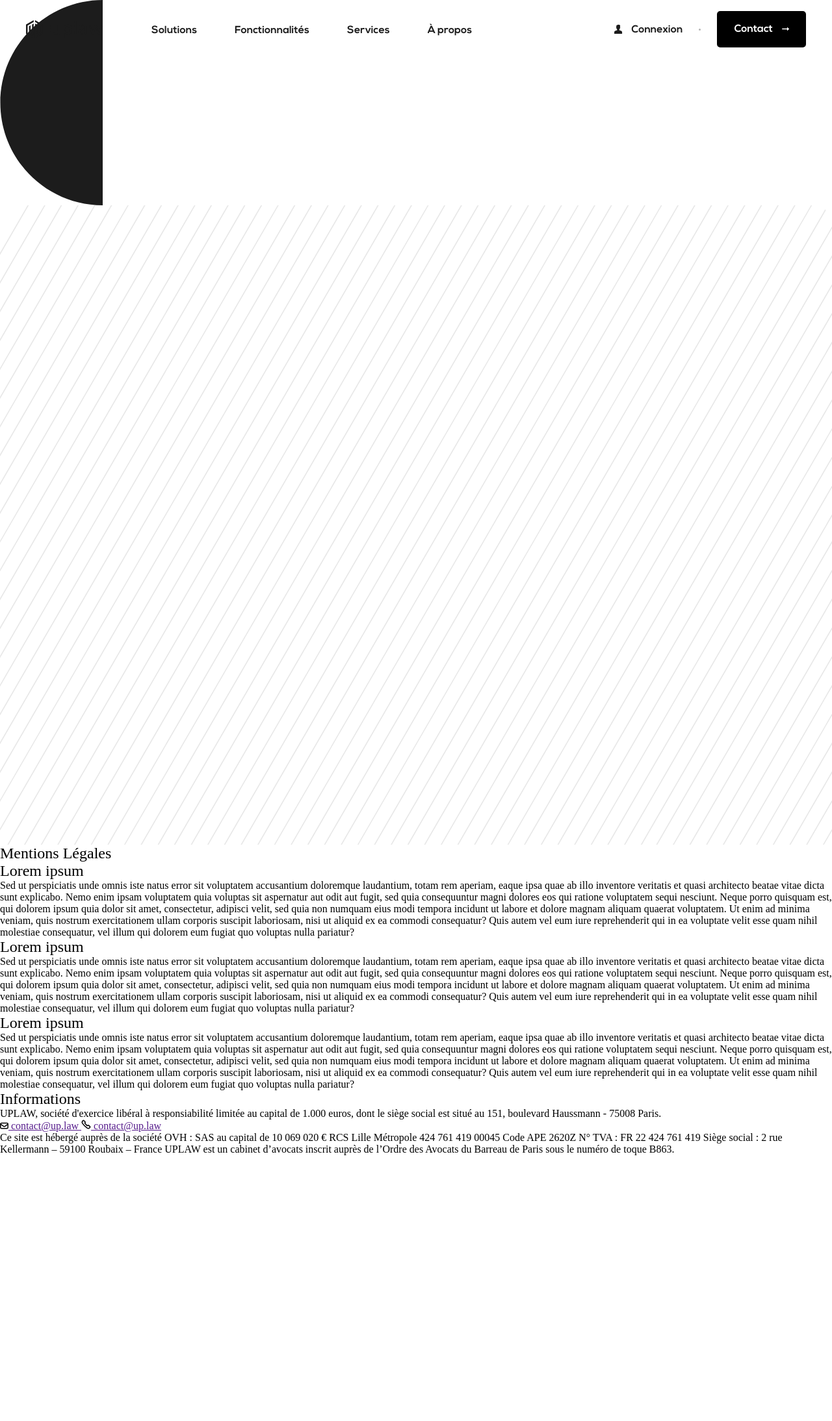
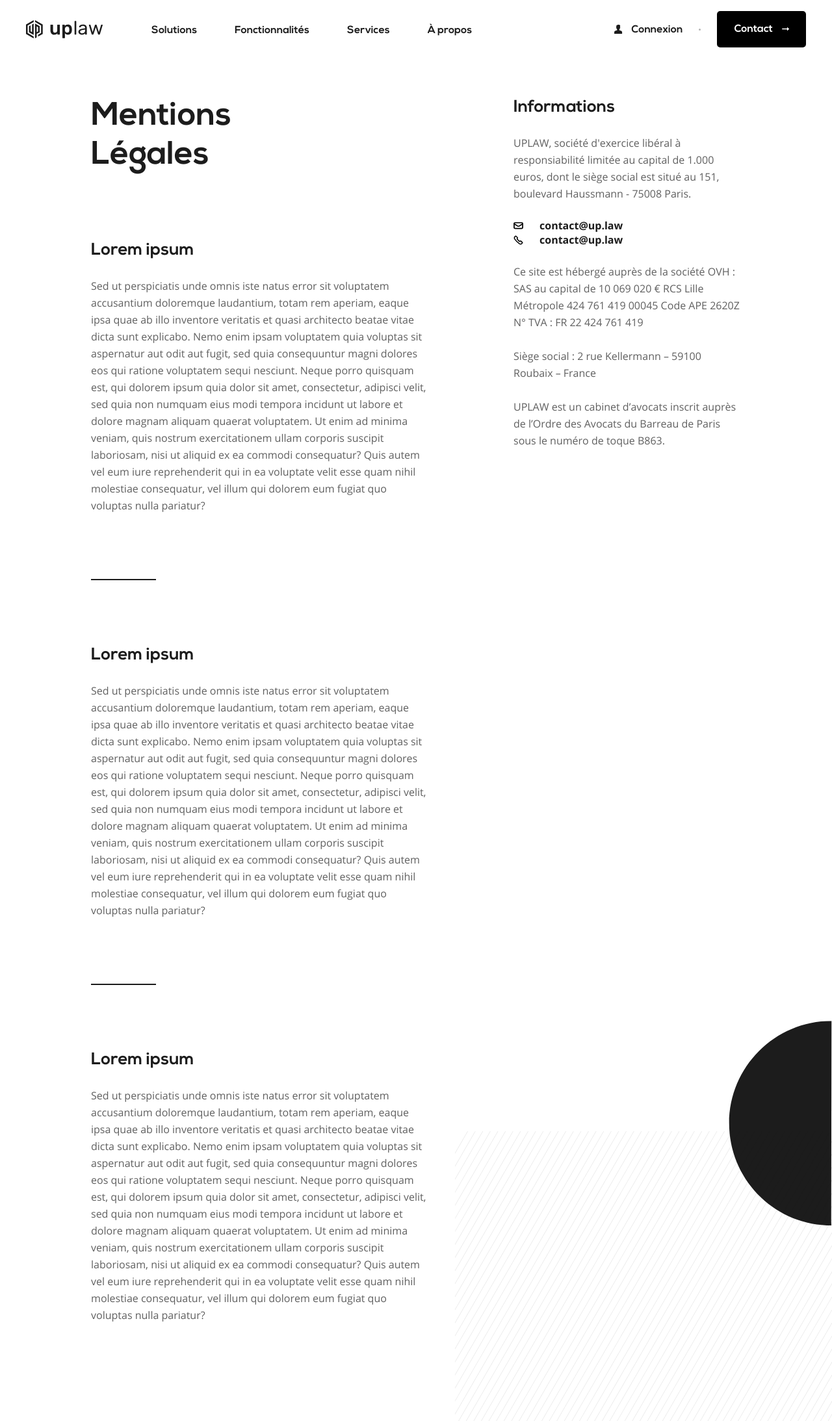
Before and after one commit to leonardchalvet/Uplaw, a PHP site: page /mentions.php in a window 1280 px wide. Shown: the whole page at 65% size. Before the commit the page ends 1778 px from the top, so only its background shows below. Run offline with PHP 8.4, Linux system fonts and the light colour scheme.

Commit message:
Page Mentions legales 100%

```diff
--- a/Front/mentions.php
+++ b/Front/mentions.php
@@ -63,11 +63,11 @@
 							UPLAW, société d'exercice libéral à responsiabilité limitée au capital de 1.000 euros, dont le siège social est situé au 151, boulevard Haussmann - 75008 Paris.
 						</p>
 						<div class="container-links">
-							<a href="">
+							<a href="mailto:test@test.test">
 								<img src="img/mentions/mentions-contact.svg">
 								<span>contact@up.law</span>
 							</a>
-							<a href="">
+							<a href="tel:+33500000000">
 								<img src="img/mentions/mentions-phone.svg">
 								<span>contact@up.law</span>
 							</a>
@@ -78,10 +78,10 @@
 							RCS Lille Métropole 424 761 419 00045
 							Code APE 2620Z
 							N° TVA : FR 22 424 761 419
-
+							<br><br>
 							Siège social :
 							2 rue Kellermann – 59100 Roubaix – France
-
+							<br><br>
 							UPLAW est un cabinet d’avocats inscrit auprès de l’Ordre des Avocats du Barreau de Paris sous le numéro de toque B863.
 						</p>
 					</aside>
--- a/Front/script/minify/mentions-min.js
+++ b/Front/script/minify/mentions-min.js
@@ -0,0 +1 @@
+$(window).on("load",function(){window.matchMedia("(min-width: 700px)").matches&&$("#section-mentions .obj-1").attr("data-parallax",'{"y": -100, "smoothness": 80}')});
--- a/Front/style/css/mentions.css
+++ b/Front/style/css/mentions.css
@@ -628,6 +628,98 @@ main {
 /*====================================
 =            PAGE MENTIONS           =
 =====================================*/
+main {
+  overflow: initial; }
+
+#section-mentions {
+  position: relative;
+  padding-top: 150px;
+  padding-bottom: 150px; }
+  #section-mentions .obj-1 {
+    position: absolute;
+    bottom: 300px;
+    right: 0;
+    transform: translateY(-50%);
+    width: 160px;
+    height: 315px; }
+  #section-mentions .obj-2 {
+    position: absolute;
+    right: 0;
+    bottom: 0;
+    width: 580px; }
+  #section-mentions .wrapper {
+    display: flex;
+    align-items: flex-start;
+    justify-content: space-between;
+    margin-right: auto;
+    margin-left: auto; }
+    @media screen and (min-width: 700px) and (max-width: 1250px) {
+      #section-mentions .wrapper {
+        width: 100%;
+        padding-right: 50px;
+        padding-left: 50px; } }
+    @media screen and (max-width: 700px) {
+      #section-mentions .wrapper {
+        width: 100%;
+        padding-right: 25px;
+        padding-left: 25px; } }
+    @media screen and (min-width: 1250px) {
+      #section-mentions .wrapper {
+        width: 1000px; } }
+    #section-mentions .wrapper .container-text {
+      width: 520px; }
+      #section-mentions .wrapper .container-text h1 {
+        font-family: Nexa-Bold;
+        color: #1C1C1C;
+        font-size: 50px;
+        line-height: 60px;
+        width: 230px; }
+      #section-mentions .wrapper .container-text .container-el {
+        margin-top: 100px; }
+        #section-mentions .wrapper .container-text .container-el .el h2 {
+          font-family: Nexa-Bold;
+          color: #1C1C1C;
+          font-size: 26px;
+          line-height: 32px; }
+        #section-mentions .wrapper .container-text .container-el .el p {
+          margin-top: 25px;
+          font-family: OpenSans-Regular;
+          color: #606060;
+          font-size: 16px;
+          line-height: 26px; }
+        #section-mentions .wrapper .container-text .container-el .sep {
+          margin: 100px 0px 100px 0px;
+          height: 2px;
+          width: 100px;
+          background-color: #1C1C1C; }
+    #section-mentions .wrapper aside {
+      position: sticky;
+      top: 150px;
+      width: 350px; }
+      #section-mentions .wrapper aside h2 {
+        font-family: Nexa-Bold;
+        color: #1C1C1C;
+        font-size: 26px;
+        line-height: 32px; }
+      #section-mentions .wrapper aside p {
+        margin-top: 25px;
+        font-family: OpenSans-Regular;
+        color: #606060;
+        font-size: 16px;
+        line-height: 26px; }
+      #section-mentions .wrapper aside .container-links {
+        margin: 25px 0; }
+        #section-mentions .wrapper aside .container-links a {
+          color: #1C1C1C;
+          display: flex;
+          align-items: center;
+          text-decoration: none; }
+          #section-mentions .wrapper aside .container-links a img {
+            width: 15px;
+            margin-right: 25px; }
+          #section-mentions .wrapper aside .container-links a span {
+            font-family: OpenSans-Bold; }
+
 /*========================================
 =            END PAGE MENTIONS           =
 =========================================*/
--- a/Front/style/scss/mentions.scss
+++ b/Front/style/scss/mentions.scss
@@ -4,43 +4,89 @@
 /*====================================
 =            PAGE MENTIONS           =
 =====================================*/
+main{
+	overflow: initial;
+}
 
 #section-mentions {
+	position: relative;
+	padding-top: 150px;
+	padding-bottom: 150px;
+
+	.obj-1 {
+		position: absolute;
+		bottom: 300px;
+		right: 0;
+		transform: translateY(-50%);
+
+		width: 160px;
+		height: 315px;
+	}
+	.obj-2 {
+		position: absolute;
+		right: 0;
+		bottom: 0;
+
+		width: 580px;
+	}
 
 	.wrapper {
 
+		display: flex;
+		align-items: flex-start;
+		justify-content: space-between;
+
+		@include styleGrid3;
+
 		.container-text {
+			width: 520px;
 			h1 {
-
+				@include styleH1;
+				width: 230px;
 			}
 			.container-el {
+				margin-top: 100px;
 				.el {
 					h2 {
-
+						@include styleH4;
 					}
-					p {
-
+					p {
+						margin-top: 25px;
+						@include styleParagraphMedium;
 					}
 				}
 				.sep {
-
+					margin: 100px 0px 100px 0px;
+					height: 2px;
+					width: 100px;
+					background-color: $colorMain_1;
 				}
 			}
 		}
 		aside {
+			position: sticky;
+			top: 150px;
+			width: 350px;
 			h2 {
-
+				@include styleH4;
 			}
 			p {
-
+				margin-top: 25px;
+				@include styleParagraphMedium;
 			}
 			.container-links {
+				margin: 25px 0;
 				a {
+					color: $colorMain_1;
+					display: flex;
+					align-items: center;
+					text-decoration: none;
 					img {
-
+						width: 15px;
+						margin-right: 25px;
 					}
 					span {
-
+						font-family: $font_Bold_2;
 					}
 				}
 			}
```
Also changed, not shown: Front/script/js/mentions.js (+9 -0 lines).
